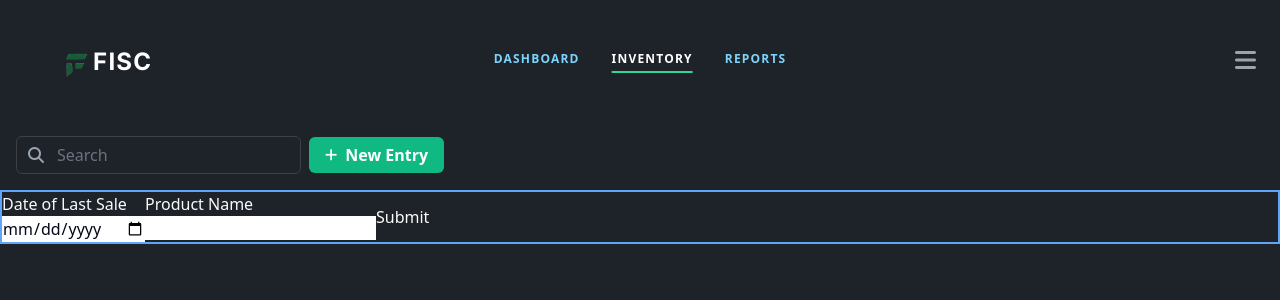
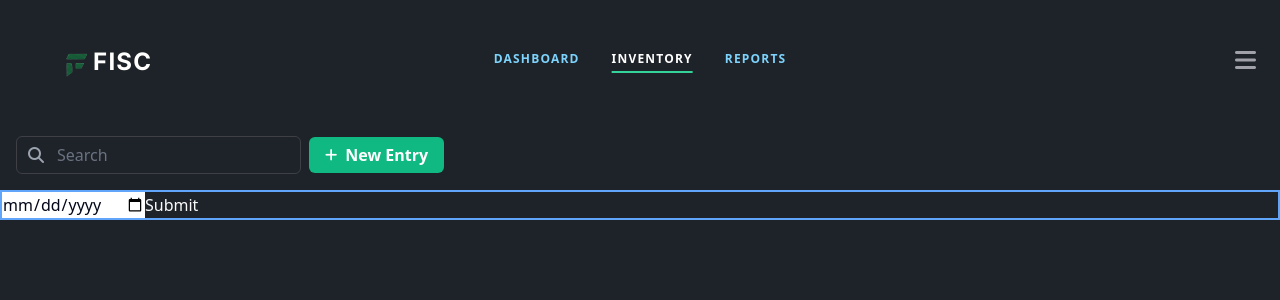
Before and after one commit to heyitsmattox/fisc, a React (Vite) app: page /inventory in a window 1280 px wide. Shown: the top 300 px of the page. Built offline with nearby package versions, Linux system fonts and the light colour scheme; a web font is replaced by a local one.

Commit message:
Created our new interface for our InventoryForm

```diff
--- a/src/shared-components/InventoryForm.tsx
+++ b/src/shared-components/InventoryForm.tsx
@@ -1,39 +1,23 @@
-import { useState, type ChangeEvent, type JSX } from "react";
+import { useState, type JSX } from "react";
 
-interface InvFormProps {
-  dateOfLastSale?: string;
-  productName: string; //ProductName
-  costPerItem: number;
-  productQty: number;
-  totalCost: number;
-  soldListPrice: number;
-  shippingFees: number;
-  totalPriceSold: number;
-  profit: number;
+
+interface FieldConfig {
+  formName: string;   // The key in our data (e.g., "costPerItem")
+  formLabel: string;  // The text the user sees (e.g., "Cost Per Item")
+  type: "text" | "number";
+  defaultValue?: string | number;
 }
 
-export function InventoryForm({
-  dateOfLastSale = "Date of Last Sale",
-  productName = "Product Name",
-  costPerItem = 0,
-  productQty = 0,
-  totalCost = 0,
-  soldListPrice = 0,
-  shippingFees = 0,
-  totalPriceSold = 0,
-  profit = 0,
-}: InvFormProps): JSX.Element {
-  const [formData, setFormData] = useState<InvFormProps>({
-    dateOfLastSale: "",
-    productName: "",
-    costPerItem: 0,
-    productQty: 0,
-    totalCost: 0,
-    soldListPrice: 0,
-    shippingFees: 0,
-    totalPriceSold: 0,
-    profit: 0,
-  });
+interface DynamicInventoryFormProps {
+  config: FieldConfig[];
+  onSubmit: (data: Record<string, unknown>) => void;
+}
+
+
+
+const InventoryForm = (): unknown => {
+
+
 
   return (
     <>
@@ -42,7 +26,7 @@ export function InventoryForm({
         {/* Add the onSubmit property on the form tag. */}
         {/* div containing all the fields */}
         <div className="flex flex-col">
-          <label htmlFor="dateOfLastSale">{dateOfLastSale}</label>
+          <label htmlFor="dateOfLastSale">{}</label>
           <input
             type="date"
             id="dateOfLastSale"
@@ -52,34 +36,6 @@ export function InventoryForm({
             required
           />
         </div>
-
-        <div className="flex flex-col">
-          <label htmlFor="productName">{productName}</label>
-          <input
-            type="text"
-            id="productName"
-            className="text-slate-950"
-            value={formData.productName}
-            onChange={(e: ChangeEvent<HTMLInputElement>) => {
-              const { value } = e.target;
-              setFormData((prev) => ({
-                ...prev,
-                productName: value, // Directly update the key
-              }));
-            }}
-          />
-        </div>
-
-        {/* <div className="flex flex-col">
-            <label htmlFor="message">Message:</label>
-            <textarea
-              id="message"
-              name="message"
-              //value={formData.message}
-              //onChange={handleChange}
-            />
-          </div> */}
-
         <button type="submit">Submit</button>
       </form>
     </>
@@ -87,31 +43,3 @@ export function InventoryForm({
 }
 
 export default InventoryForm;
-
-// const InventoryForm = () => {
-//   const [formData, setFormData] = useState<InvFormProps>({
-//     dateOfLastSale: "",
-//     productName: "",
-//     costPerItem: 0,
-//     productQty: 0,
-//     totalCost: 0,
-//     soldListPrice: 0,
-//     shippingFees: 0,
-//     totalPriceSold: 0,
-//     profit: 0,
-//   });
-
-// const handleChange = (e: React.ChangeEvent<HTMLInputElement>) => {
-//   e.preventDefault();
-//   const name = e.target.name as keyof InvFormProps;
-//   const { value, type } = e.target;
-
-//   // Checking if input is a number string and then converting it to a decimal Number. i.e "25.50" into 25.50
-//   // || fallback incase user deletes everything in the input box.
-//   const parsedValue = type === "number" ? parseFloat(value) || 0 : value;
-
-//   setFormData((prev) => ({
-//     ...prev,
-//     [name]: parsedValue,
-//   }));
-// };
```
